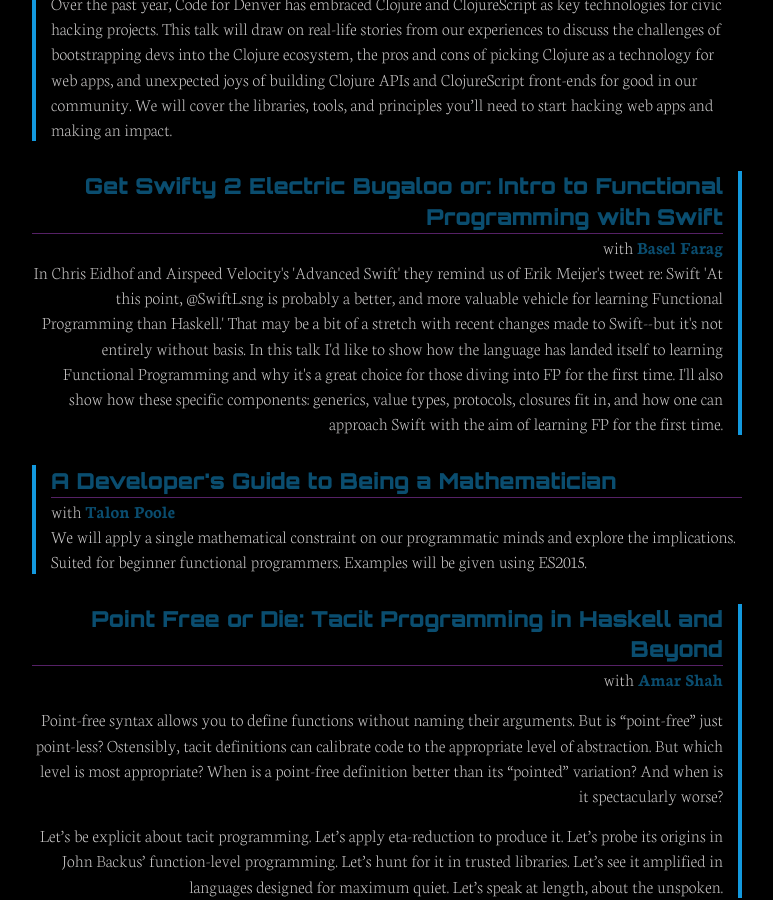
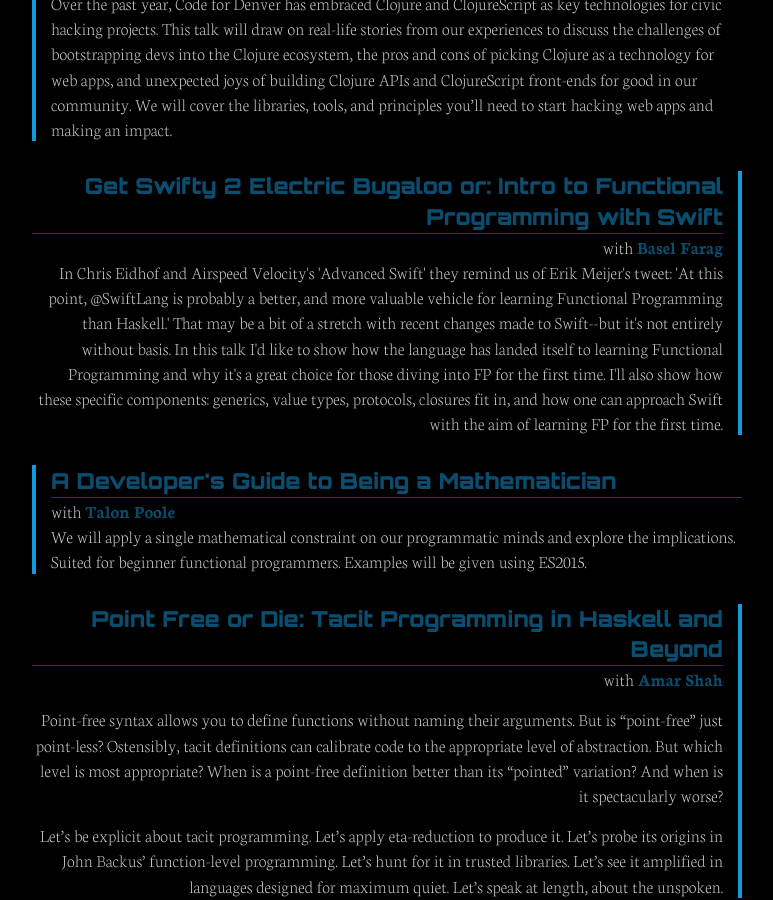
Before and after one commit to maitria/moonconf.org, a Jekyll site: the page built from index.html, in a window 1280 px wide and 900 px high, scrolled down 1932 px. Shown: the whole window, without its empty margins (253-1026 px from the left). Built offline with Jekyll 4.4.1, drawn with Linux system fonts in a browser that asks for light colours.

Commit message:
Fix typo

```diff
--- a/_includes/talks.html
+++ b/_includes/talks.html
@@ -21,7 +21,7 @@
       title='Get Swifty 2 Electric Bugaloo or: Intro to Functional Programming with Swift'
       link="get-swifty"
       speaker="Basel Farag"
-      description="In Chris Eidhof and Airspeed Velocity's 'Advanced Swift' they remind us of Erik Meijer's tweet re: Swift 'At this point, @SwiftLsng is probably a better, and more valuable vehicle for learning Functional Programming than Haskell.' That may be a bit of a stretch with recent changes made to Swift--but it's not entirely without basis. In this talk I'd like to show how the language has landed itself to learning Functional Programming and why it's a great choice for those diving into FP for the first time. I'll also show how these specific components: generics, value types, protocols, closures fit in, and how one can approach Swift with the aim of learning FP for the first time."
+      description="In Chris Eidhof and Airspeed Velocity's 'Advanced Swift' they remind us of Erik Meijer's tweet: 'At this point, @SwiftLang is probably a better, and more valuable vehicle for learning Functional Programming than Haskell.' That may be a bit of a stretch with recent changes made to Swift--but it's not entirely without basis. In this talk I'd like to show how the language has landed itself to learning Functional Programming and why it's a great choice for those diving into FP for the first time. I'll also show how these specific components: generics, value types, protocols, closures fit in, and how one can approach Swift with the aim of learning FP for the first time."
       twitter="BaselNotBasil"
     %}
     {% include talk.html
```
